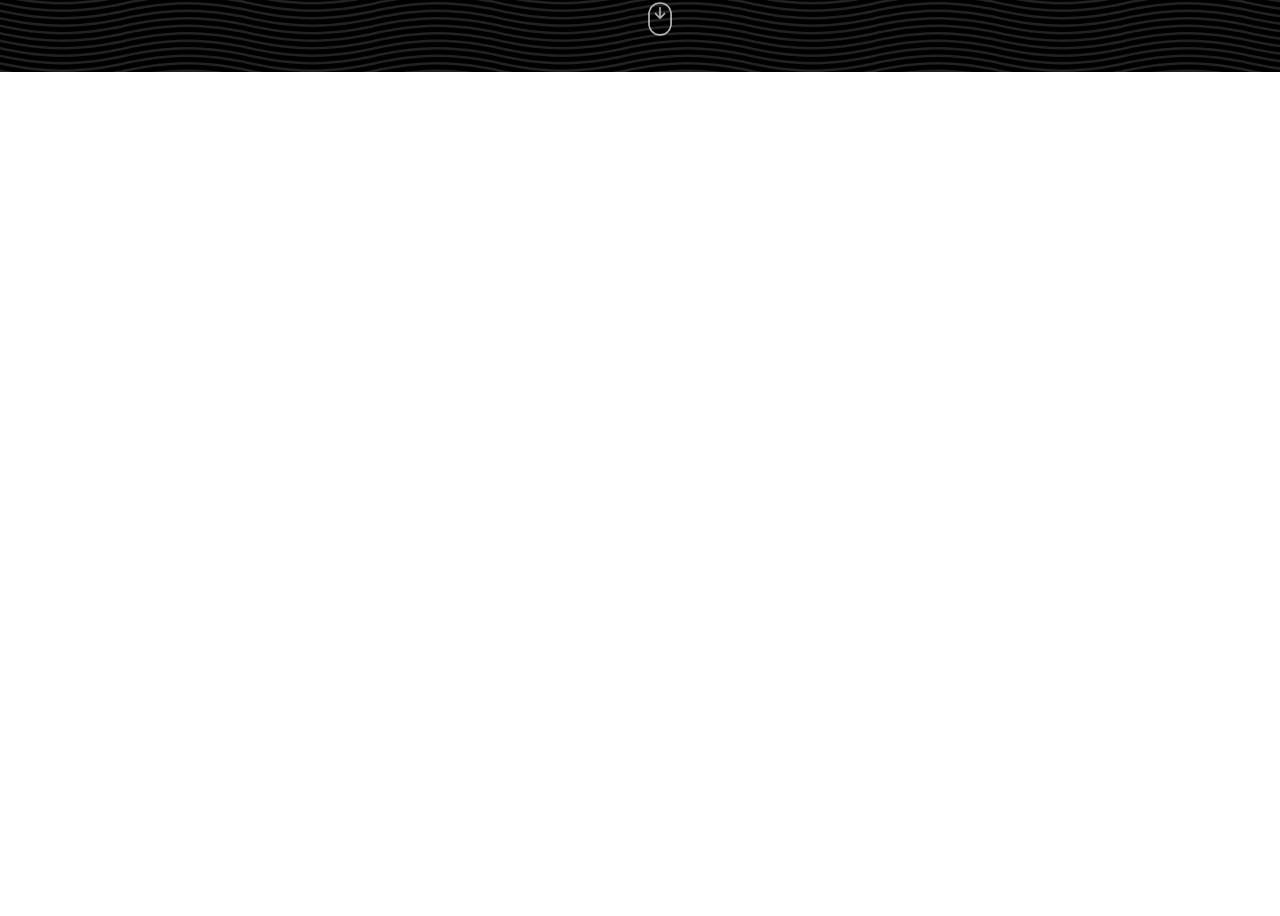
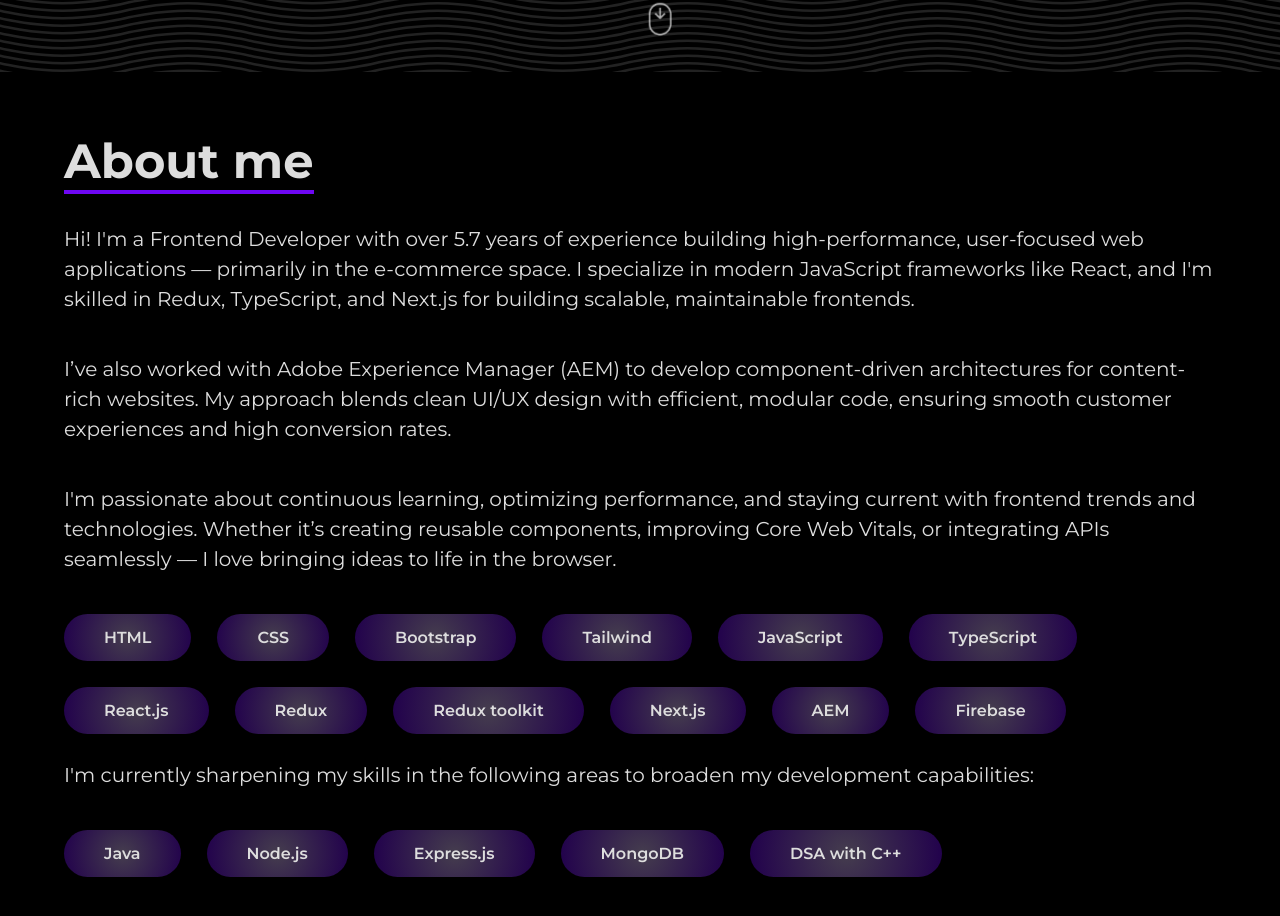
Before and after one commit to ShivendradEv/portfolio, a React (Vite) app: page / in a window 1280 px wide. Shown: the part 728-1644 px from the top of the page. Before the commit the page ends 800 px from the top, so only its background shows below. Built offline with nearby package versions, Linux system fonts and the light colour scheme; a web font is replaced by a local one.

Commit message:
completed about component

```diff
--- a/src/App.jsx
+++ b/src/App.jsx
@@ -2,6 +2,7 @@
 import './App.css'
 import Header from './components/Header/Header'
 import Hero from './components/Hero/Hero'
+import About from './components/About/About'
 
 function App() {
 
@@ -9,6 +10,7 @@
     <>
       <Header />
       <Hero />
+      <About />
     </>
   )
 }
--- /dev/null
+++ b/src/components/About/About.css
@@ -0,0 +1,58 @@
+.about {
+    padding: 60px 0 34px;
+}
+
+.about h2 {
+    font-size: 3rem;
+    font-weight: bold;
+    color: var(--text_color);
+    border-bottom: 4px solid #6e07f3;
+    width: fit-content;
+    margin: 0 0 30px;
+}
+
+.about p {
+    color: var(--text_color);
+    margin: 0 0 40px;
+    line-height: 1.5;
+    font-size: 20px;
+}
+
+.about .skills-list {
+    margin: 0;
+    padding: 0;
+    display: flex;
+    list-style: none;
+    flex-wrap: wrap;
+}
+
+.about .skills-list li {
+    background: radial-gradient(circle, #453d4e, #21004c);
+    color: var(--text_color);
+    border-radius: 100px;
+    padding: 14px 40px;
+    margin-right: 26px;
+    margin-bottom: 26px;
+    font-weight: 600;
+}
+
+@media(max-width: 480px) {
+    .about h2 {
+        font-size: 2.3rem;
+    }
+
+    .about p {
+        font-size: 14px;
+        margin: 0 0 20px;
+    }
+
+    .about .skills-list li {
+        padding: 10px 30px;
+        margin-right: 14px;
+        margin-bottom: 14px;
+    }
+
+    .about {
+        padding: 40px 0 36px;
+    }
+}
--- /dev/null
+++ b/src/components/About/About.jsx
@@ -0,0 +1,47 @@
+import React from 'react';
+import "./About.css";
+
+const About = () => {
+    return (
+        <div className='container'>
+            <div className='about'>
+                <h2>About me</h2>
+                <p>
+                    Hi! I'm a Frontend Developer with over 5.7 years of experience building high-performance, user-focused web applications — primarily in the e-commerce space. I specialize in modern JavaScript frameworks like React, and I'm skilled in Redux, TypeScript, and Next.js for building scalable, maintainable frontends.
+                </p>
+                <p>
+                    I’ve also worked with Adobe Experience Manager (AEM) to develop component-driven architectures for content-rich websites. My approach blends clean UI/UX design with efficient, modular code, ensuring smooth customer experiences and high conversion rates.
+                </p>
+                <p>
+                    I'm passionate about continuous learning, optimizing performance, and staying current with frontend trends and technologies. Whether it’s creating reusable components, improving Core Web Vitals, or integrating APIs seamlessly — I love bringing ideas to life in the browser.
+                </p>
+                <ul className="skills-list">
+                    <li>HTML</li>
+                    <li>CSS</li>
+                    <li>Bootstrap</li>
+                    <li>Tailwind</li>
+                    <li>JavaScript</li>
+                    <li>TypeScript</li>
+                    <li>React.js</li>
+                    <li>Redux</li>
+                    <li>Redux toolkit</li>
+                    <li>Next.js</li>
+                    <li>AEM</li>
+                    <li>Firebase</li>
+                </ul>
+                <p>
+                    I'm currently sharpening my skills in the following areas to broaden my development capabilities:
+                </p>
+                <ul className="skills-list">
+                    <li>Java</li>
+                    <li>Node.js</li>
+                    <li>Express.js</li>
+                    <li>MongoDB</li>
+                    <li>DSA with C++</li>
+                </ul>
+            </div>
+        </div>
+    )
+}
+
+export default About
--- a/src/components/Header/Header.css
+++ b/src/components/Header/Header.css
@@ -5,7 +5,7 @@
     display: flex;
     justify-content: flex-start;
     align-self: flex-start;
-    position: fixed;
+    position: absolute;
     top: 0;
     left: 50%;
     transform: translateX(-50%);
--- a/src/index.css
+++ b/src/index.css
@@ -2,9 +2,9 @@
 @import url('https://fonts.googleapis.com/css2?family=Montserrat:ital,wght@0,100..900;1,100..900&display=swap');
 
 :root {
-    --body_background: #fff;
+    --body_background: #000;
     --theme_color: #6E07F3;
-    --text_color: #fff;
+    --text_color: #dddddd;
     --link_color: blue;
 }
 
@@ -17,6 +17,7 @@
     background: var(--body_background);
     font-family: "Montserrat", sans-serif;
     font-size: 16px;
+    background: var(--body_background);
 }
 
 a {
```
